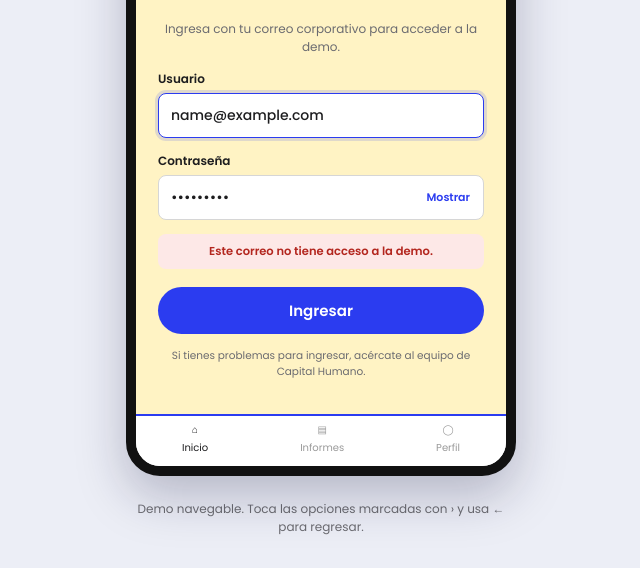
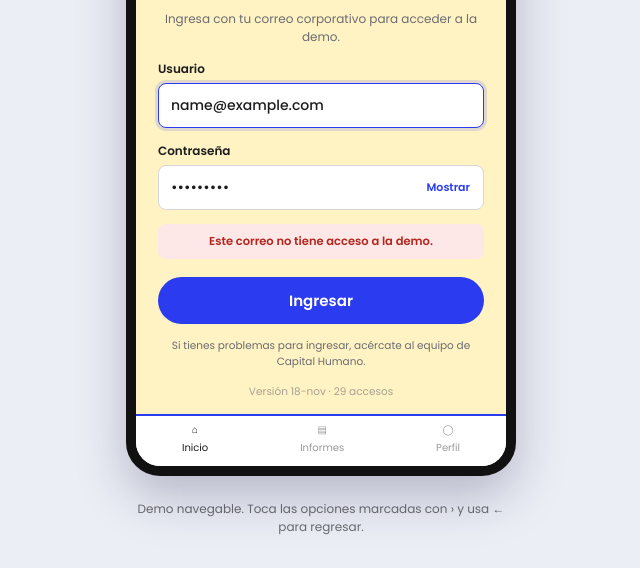
Before and after one commit to Demodaych/demodaych.github.io, a plain HTML site: page compensalia/index.html in a window 1280 px wide. Both pictures are taken after typing "name@example.com", "Sample123" into the empty fields and a click on the button "Ingresar". Shown: the part 264-832 px from the top of the page, without its empty margins (319-959 px from the left). Drawn offline with Linux system fonts and the light colour scheme.

Commit message:
Compensalia: login tolera espacios y muestra versión
Co-Authored-By: Claude Opus 5.5 <noreply@anthropic.com>
Claude-Session: https://claude.ai/code/session_01Es8NtheiTV8zc2fJdtD9HK

```diff
--- a/compensalia/index.html
+++ b/compensalia/index.html
@@ -208,11 +208,12 @@ login(){
     <div class="logo">Compen$alia</div>
     <h2>Iniciar sesión</h2>
     <p class="lead">Ingresa con tu correo corporativo para acceder a la demo.</p>
-    <label for="lgUser">Usuario<input id="lgUser" type="email" inputmode="email" autocomplete="username" placeholder="nombre.apellido@gruposalinas.com" required></label>
-    <label for="lgPass">Contraseña<span class="pw"><input id="lgPass" type="password" autocomplete="current-password" placeholder="Contraseña" required><button type="button" class="eye" id="lgEye" aria-label="Mostrar contraseña">Mostrar</button></span></label>
+    <label for="lgUser">Usuario<input id="lgUser" type="email" inputmode="email" autocomplete="username" autocapitalize="none" autocorrect="off" spellcheck="false" placeholder="nombre.apellido@gruposalinas.com" required></label>
+    <label for="lgPass">Contraseña<span class="pw"><input id="lgPass" type="password" autocomplete="current-password" autocapitalize="none" autocorrect="off" spellcheck="false" placeholder="Contraseña" required><button type="button" class="eye" id="lgEye" aria-label="Mostrar contraseña">Mostrar</button></span></label>
     <div class="err" id="lgErr" role="alert"></div>
     <button type="submit" class="enter">Ingresar</button>
     <p class="note">Si tienes problemas para ingresar, acércate al equipo de Capital Humano.</p>
+    <p class="note" style="opacity:.6">Versión 18-nov · 29 accesos</p>
   </form>`;
 },
 home(){
@@ -372,7 +373,7 @@ function bindLogin(){
   eye.onclick=()=>{const sh=pw.type==='password';pw.type=sh?'text':'password';eye.textContent=sh?'Ocultar':'Mostrar';eye.setAttribute('aria-label',sh?'Ocultar contraseña':'Mostrar contraseña');};
   f.onsubmit=e=>{
     e.preventDefault();
-    const mail=u.value.trim().toLowerCase(), clave=pw.value;
+    const mail=u.value.replace(/\s+/g,'').toLowerCase(), clave=pw.value.trim();
     er.classList.remove('show');
     if(!mail||!clave){er.textContent='Ingresa tu correo y tu contraseña.';er.classList.add('show');return;}
     if(!USUARIOS.includes(mail)){er.textContent='Este correo no tiene acceso a la demo.';er.classList.add('show');u.focus();return;}
```
